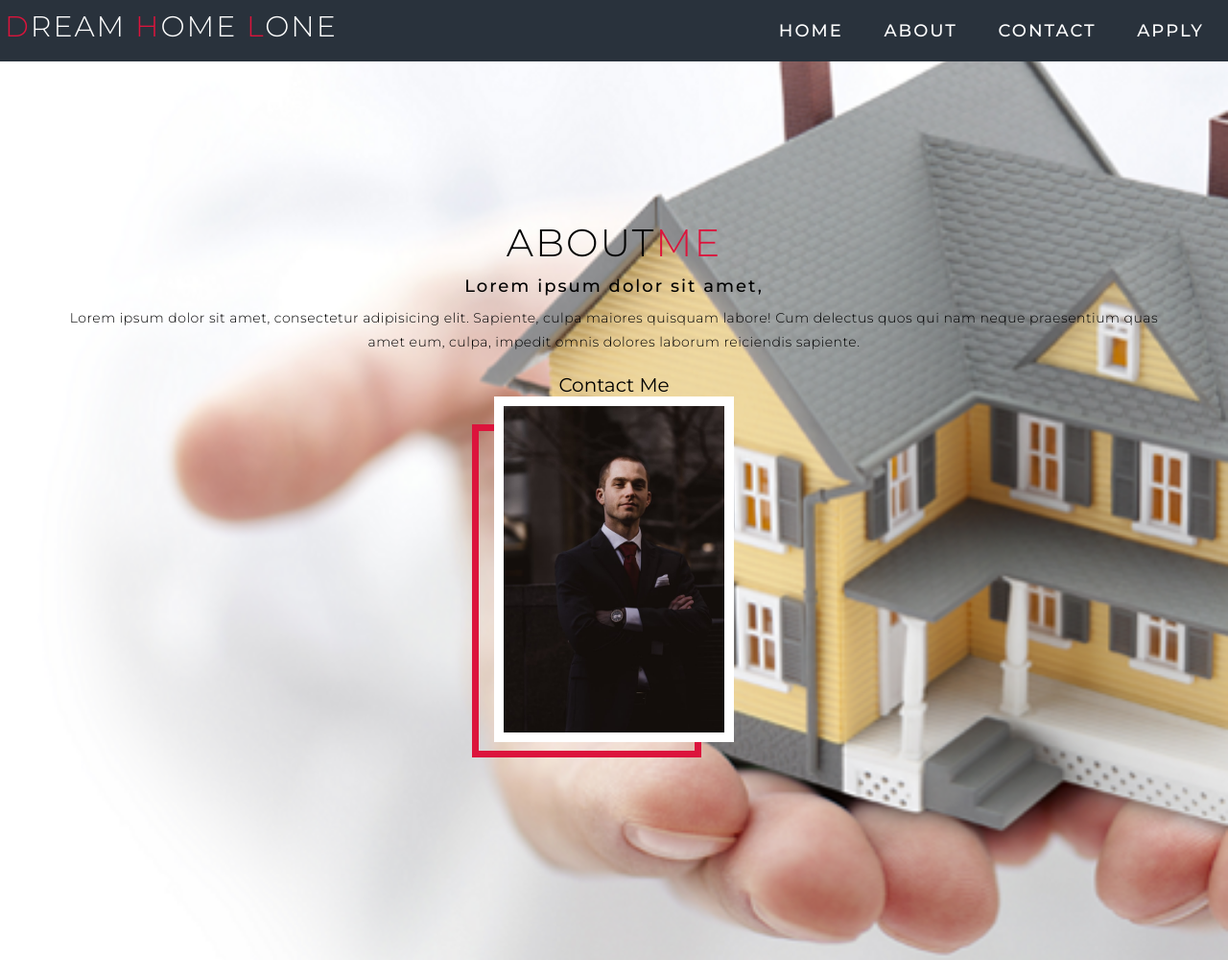
After one commit to qamarabbasx/DreamHouse-Loan, a PHP site: page /about.php in a window 1280 px wide. The commit adds this page. Shown: the whole page at 96% size. Run offline with PHP 8.4, Linux system fonts and the light colour scheme.

Commit message:
add nav, homePage, about, contact, footer files and css files

```diff
--- /dev/null
+++ b/about.php
@@ -0,0 +1,73 @@
+<?php include 'db_connect.php' ?>
+<?php include 'nav.php' ?>
+
+<style>
+  /*  Start About section */
+#about .about{
+	flex-direction: column-reverse;
+	text-align: center;
+	justify-content: center;
+	max-width: 1200px;
+	margin: 100px auto;
+	padding: 100px 20px;
+}
+#about .col-left{
+	width: 250px;
+	height: 360px;
+}
+#about .col-right{
+	width: 100%;
+}
+#about .col-right h2{
+	font-size: 1.8rem;
+	font-weight: 500;
+	letter-spacing: .2rem;
+	margin-bottom: 10px;
+}
+#about .col-right p{
+	margin-bottom: 20px;
+	color: #000;
+}
+#about .col-right .cta{
+	color: #000;
+	margin-bottom: 50px;
+	padding: 10px 20px;
+	font-size: 2rem;
+}
+#about .col-left .about-img{
+	height: 100%;
+	width: 100%;
+	position: relative;
+	border: 10px solid #fff;
+}
+#about .col-left .about-img::after{
+	content: '';
+	position: absolute;
+	left: -33px;
+	top: 19px;
+	height: 98%;
+	width: 98%;
+	border: 7px solid crimson;
+	z-index: -1;
+}
+/* End  About section */
+</style>
+
+<!-- About Us Section Start -->
+<section id="about">
+		<div class="about container">
+			<div class="col-left">
+				<div class="about-img">
+					<img src="assets/img/img-2.png">
+				</div>
+			</div>
+			<div class="col-right">
+				<h1 class="section-title">ABOUT<span>Me</span></h1>
+				<h2>Lorem ipsum dolor sit amet,</h2>
+				<p>Lorem ipsum dolor sit amet, consectetur adipisicing elit. Sapiente, culpa maiores quisquam labore! Cum delectus quos qui nam neque praesentium quas amet eum, culpa, impedit omnis dolores laborum reiciendis sapiente.</p>
+				<a href="contact.php" class="cta">Contact Me</a>
+			</div>
+		</div>
+	</section>
+	<!--  About Us Section End -->
+<?php include 'footer.php' ?>
--- /dev/null
+++ b/assets/css/main.css
@@ -0,0 +1,343 @@
+*{
+	padding: 0;
+	margin: 0;
+	box-sizing: border-box;
+}
+body {
+	background-image:  url(../img/Home.png);
+	background-size: 100%;
+	background-repeat: no-repeat;
+	background-size: cover;
+	min-height: 100vh;
+	width: 100%;
+}
+html{
+	font-size: 10px;
+	font-family: 'Montserrat', sans-serif;
+	scroll-behavior: smooth;
+}
+a{
+	text-decoration: none;
+}
+.container{
+	min-height: 100vh;
+	width: 100%;
+	display: flex;
+	align-items: center;
+	justify-content: center;
+}
+img{
+	height: 100%;
+	width: 100%;
+	object-fit: cover;
+}
+p{
+	color: #fff;
+	font-size: 1.4rem;
+	margin-top: 5px;
+	line-height: 2.5rem;
+	font-weight: 300;
+	letter-spacing: .05rem;
+
+}
+.section-title{
+	font-size: 4rem;
+	font-weight: 300;
+	color: #000;
+	margin-bottom: 10px;
+	text-transform: uppercase;
+	letter-spacing: .2rem;
+	text-align: center;
+}
+.section-title span{
+	color: crimson;
+}
+.brand h1{
+	font-size: 3rem;
+	text-transform: uppercase;
+	color: #fff;
+}
+.brand h1 span{
+	color: crimson;
+}
+
+/* Navigation bar  section start*/
+#header {
+	position: fixed;
+	z-index: 1000;
+	left: 0;
+	top: 0;
+	width: 100vw;
+	height: auto;
+}
+#header .header{
+	min-height: 8vh;
+	background-color: rgba(31,30,30, 0.24);
+	transition: .3s ease background-color;
+}
+#header .nav-bar{
+	display: flex;
+	align-items: center;
+	justify-content: space-between;
+	width: 100%;
+	height: 100%;
+	max-width: 1300px;
+	padding: 0 5px;
+}
+#header .nav-list ul{
+	list-style: none;
+	position: absolute;
+	background-color: rgb(31,30,30);
+	width: 100vw;
+	height: 100vh;
+	left: 100%;
+	top: 0;
+	display: flex;
+	flex-direction: column;
+	justify-content: center;
+	align-items: center;
+	z-index: 1;
+	overflow-x:hidden;
+	transition: .5s ease left;
+}
+#header .nav-list ul.active{
+	left: 0;
+}
+#header .nav-list ul a{
+	font-size: 1.5rem;
+	font-weight: 500;
+	letter-spacing: .2rem;
+	text-decoration: none;
+	color: #fff;
+	text-transform: uppercase;
+	padding: 20px;
+	display: block;
+}
+#header .nav-list ul a::after{
+	content: attr(data-after);
+	position: absolute;
+	top: 50%;
+	left: 50%;
+	transform: translate(-50%,-50%) scale(0);
+	color: rgba(240,248,255, 0.021);
+	font-size: 13rem;
+	letter-spacing: 50px;
+	z-index: -1;
+	transition: .3s ease letter-spacing;
+}
+#header .nav-list ul li:hover a::after{
+	transform: translate(-50%,-50%) scale(1);
+	letter-spacing: initial;
+}
+#header .nav-list ul li:hover a{
+	color: crimson;
+}
+#header .hamburger{
+	height: 60px;
+	width: 60px;
+	display: inline-block;
+	border: 3px solid #fff;
+	border-radius: 50%;
+	position: relative;
+	display: flex;
+	align-items: center;
+	justify-content: center;
+	z-index: 100;
+	cursor: pointer;
+	transform: scale(.8);
+	margin-right: 20px;
+
+}
+#header .hamburger::after{
+	content: '';
+	position: absolute;
+	height: 100%;
+	width: 100%;
+	border-radius: 50%;
+	border: 3px solid #fff;
+	animation : hamburger_puls 1s ease infinite;
+}
+#header .hamburger .bar{
+	height: 2px;
+	width: 30px;
+	position: relative;
+	background-color: #fff;
+	z-index: -1;
+}
+#header .hamburger .bar::after,
+#header .hamburger .bar::before{
+	content: '';
+	position: absolute;
+	height: 100%;
+	width: 100%;
+	left: 0;
+	background-color: #fff;
+	transition: .3s ease;
+	transition-property: top, bottom;
+}
+#header .hamburger .bar::after{
+	top: 8px;
+}
+#header .hamburger .bar::before{
+	bottom: 8px;
+}
+
+#header .hamburger.active .bar::before{
+	bottom: 0;
+}
+#header .hamburger.active .bar::after{
+	top: 0;
+
+}
+/* Navigation bar  section End*/
+/* Services section */
+#services .services{
+	flex-direction: column;
+	text-align: center;
+	max-width: 1500px;
+	margin: 0 auto;
+	padding: 100px 0;
+}
+#services .service-top{
+	max-width: 300px;
+	margin: 0 auto;
+}
+#services .service-bottom{
+	display: flex;
+	align-items: center;
+	justify-content: center;
+	flex-wrap: wrap;
+	margin-top: 50px;
+}
+#services .service-item{
+	flex-basis: 80%;
+	display: flex;
+	align-items: flex-start;
+	justify-content: center;
+	flex-direction: column;
+	padding: 30px;
+	border-radius: 10px;
+	background-size: cover;
+	margin:10px 5px;
+	position: relative;
+	z-index: 1;
+	overflow: hidden;
+}
+#services .service-item::after{
+	content: '';
+	position: absolute;
+	left: 0;
+	top: 0;
+	height: 100%;
+	width: 100%;
+	background-image: linear-gradient(60deg, #29323c 0%, #485563 100%);
+	opacity: .9;
+	z-index: -1;
+}
+#services .service-bottom .icon{
+	height: 80px;
+	width: 80px;
+	margin-bottom: 20px;
+}
+#services .service-item h2{
+	font-size: 2rem;
+	color: #fff;
+	margin-bottom: 10px;
+	text-transform: uppercase;
+}
+#services .service-item  p{
+	color: #fff;
+	text-align: left;
+}
+/* End Services section */
+/* Start Contact section */
+#contact .contact{
+	flex-direction: column;
+	max-width: 1200px;
+	margin: 0 auto;
+}
+#contact .contact-items{
+	width: 400px;
+}
+#contact .contact-item{
+	width: 80%;
+	padding: 20px;
+	text-align: center;
+	border-radius: 10px;
+	padding: 30px;
+	margin: 30px;
+	display: flex;
+	justify-content: center;
+	align-items: center;
+	flex-direction: column;
+	box-shadow: 0px 0px 18px 0 #0000002c;
+	transition: .3s ease box-shadow;
+}
+#contact .contact-item:hover{
+	box-shadow: 0px 0px 5px 0 #0000002c;
+}
+#contact .icon{
+	width: 70px;
+	margin: 0 auto;
+	margin-bottom: 10px;
+}
+#contact .contact-info h1{
+	font-size: 2.5rem;
+	font-weight: 500;
+	margin-bottom: 5px;
+}
+#contact .contact-info h2{
+	font-size: 1.3rem;
+	line-height: 2rem;
+	font-weight: 500;
+
+}
+/* End  Contact section */
+
+
+
+
+/* Start  Footer section */
+#footer{
+	background-image: linear-gradient(60deg,#29323c 0%, #485563 100%);
+}
+#footer .footer{
+	min-height: 50px;
+	flex-direction: column;
+	padding-top: 40px;
+	padding-bottom: 10px;
+}
+#footer p{
+	color: #fff;
+	font-size: 2.3rem;
+	text-align: center;
+}
+/* End  Footer section */
+
+/* Media Query */
+@media only screen and (min-width: 1200px){
+	#header .hamburger {
+		display: none;
+	}
+	#header .nav-list ul{
+		position: initial;
+		display: block;
+		height: auto;
+		width: fit-content;
+		background-color: transparent;
+	}
+	#header .nav-list ul li{
+		display: inline-block;
+	}
+	#header .nav-list ul li a{
+		font-size: 1.8rem;
+	}
+	#header .nav-list ul a::after{
+		display: none;
+	}
+
+	#services .service-bottom .service-item{
+		flex-basis: 30%;
+		margin: 1.5%;
+	}
+}
--- /dev/null
+++ b/assets/js/app.js
@@ -0,0 +1,26 @@
+const hamburger= document.querySelector('.header .nav-bar .nav-list .hamburger');
+const mobile_menu= document.querySelector('.header .nav-bar .nav-list ul');
+const menu_item= document.querySelectorAll('.header .nav-bar .nav-list ul li a');
+const header = document.querySelector('.header.container');
+
+hamburger.addEventListener('click',()=>{
+	hamburger.classList.toggle('active');
+	mobile_menu.classList.toggle('active');
+});
+
+document.addEventListener('scroll',()=>{
+	var scroll_position = window.scrollY;
+	if(scroll_position > 250){
+		header.style.backgroundColor= '#29323c';
+	}
+	else{
+		header.style.backgroundColor= '#29323c';
+
+	}
+});
+ menu_item.forEach((item) => {
+	item.addEventListener('click',()=>{
+		hamburger.classList.toggle('active');
+		mobile_menu.classList.toggle('active');
+	})
+});
--- /dev/null
+++ b/footer.php
@@ -0,0 +1,15 @@
+
+	<!--  Services Section End -->
+
+    <!--  Footer Section Start -->
+	<!-- <section id="footer">
+		<div class="footer container">
+			<p>Copyright &copy; 2020. All Rights reserved.</p>
+		</div>
+	</section> -->
+	<!--  Footer Section End -->
+
+
+	<script src="assets/js/app.js"></script>
+</body>
+</html>
--- a/index.php
+++ b/index.php
@@ -11,7 +11,7 @@
 <?php
 	session_start();
   if(!isset($_SESSION['login_id']))
-    header('location:login.php');
+    header('location:homePage.php');
  include('./header.php');
  // include('./auth.php');
  ?>
--- a/login.php
+++ b/login.php
@@ -37,7 +37,7 @@
 	<?php
 	session_start();
 	if(isset($_SESSION['login_id']))
-	header("location:index.php?page=home");
+	header("location:index.php?page=homePage");
 	?>
 </head>
 <body>
--- /dev/null
+++ b/nav.php
@@ -0,0 +1,35 @@
+<?php include 'db_connect.php' ?>
+
+
+<!DOCTYPE html>
+<html lang="en">
+<head>
+	<meta charset="UTF-8">
+	<meta name="viewport" content="width=device-width,initial-scale=1.0">
+	<title>My Website</title>
+	<link href="https://fonts.googleapis.com/css2?family=Montserrat:ital,wght@0,100;0,200;0,300;0,400;0,500;0,600;0,700;0,800;0,900;1,100;1,200;1,300;1,400;1,500;1,600;1,700;1,800;1,900&display=swap" rel="stylesheet">
+	<link rel="stylesheet" type="text/css" href="assets/css/main.css">
+</head>
+<body>
+	<!--  Navigation Bar Section Start -->
+	<section id="header">
+		<div class="header container">
+			<div class="nav-bar">
+				<div class="brand">
+					<a href="#hero"><h1 class="section-title"><span>D</span>REAM   <span>H</span>ome <span>L</span>one</h1></a>
+				</div>
+				<div class="nav-list">
+					<div class="hamburger">
+						<div class="bar"></div>
+					</div>
+					<ul>
+						<li><a href="homePage.php" data-after='HOME'>HOME</a></li>
+						<li><a href="about.php" data-after='About'>About</a></li>
+						<li><a href="contact.php" data-after='Contact'>Contact</a></li>
+						<li><a href="login.php" data-after='Project'>Apply</a></li>
+					</ul>
+				</div>
+			</div>
+		</div>
+	</section>
+	<!--  Navigation Bar Section End -->
--- a/topbar.php
+++ b/topbar.php
@@ -21,7 +21,7 @@
         <large><b>Loan Management System</b></large>
       </div>
 	  	<div class="col-md-2 float-right text-white">
-	  		<a href="ajax.php?action=logout" class="text-white"><?php echo $_SESSION['login_name'] ?> <i class="fa fa-power-off"></i></a>
+	  		<a href="ajax.php?action=logout" class="text-white"><?php echo $_SESSION['login_name'] ?> <i class="fa fa-power-off"></i> Logout </a>
 	    </div>
     </div>
   </div>
```
Also changed, not shown: contact.php (added, +54 -0 lines), homePage.php (added, +46 -0 lines), assets/img/img-2.png (added).
